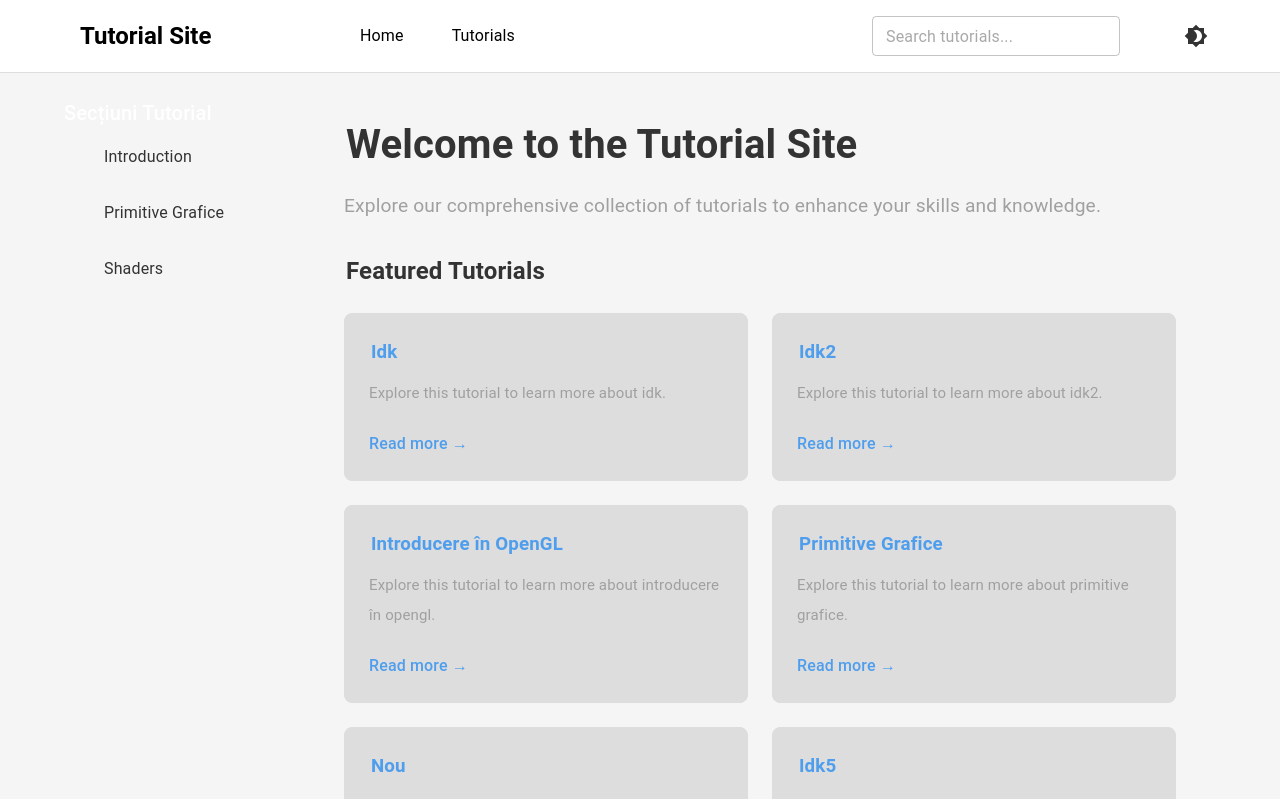
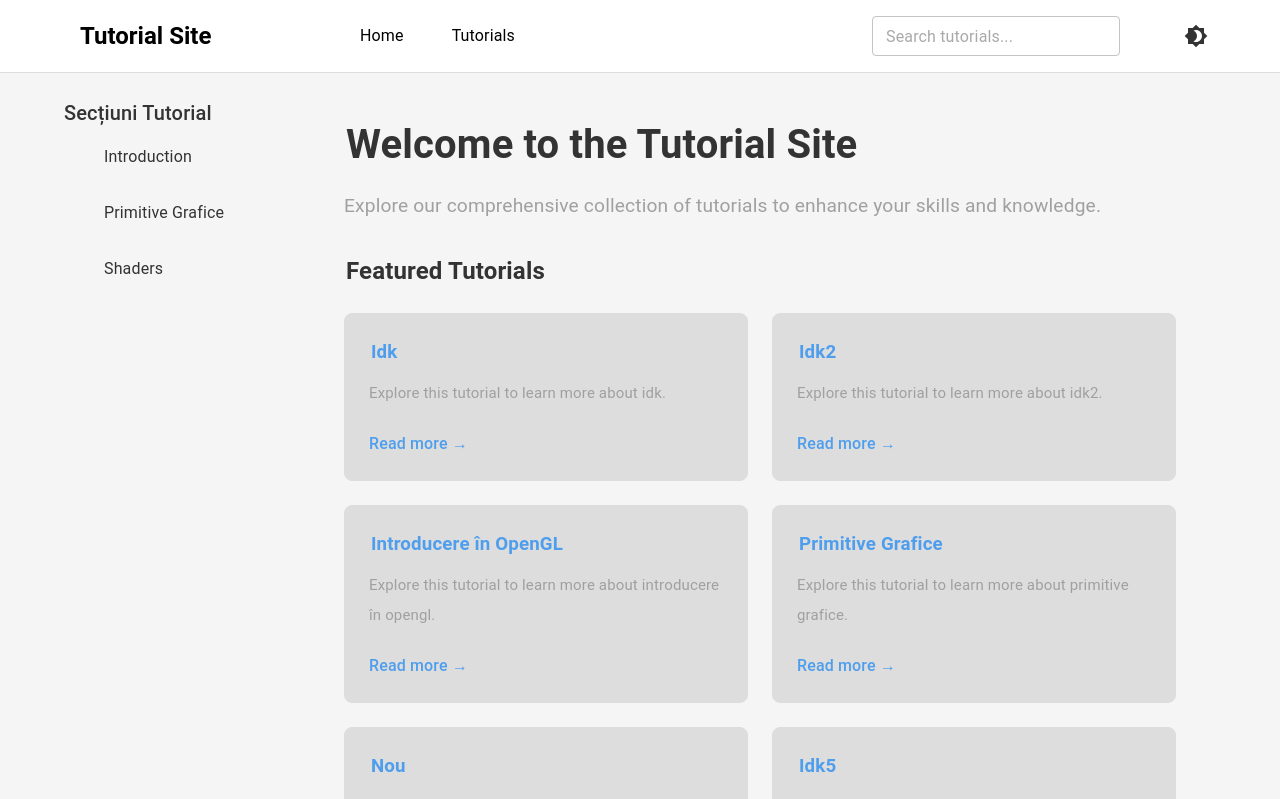
Before and after one commit to Lung-Alexandra/tutorial-site, a Next.js app: page / in a window 1280 px wide. Shown: the top 799 px of the page. Built offline with nearby package versions, Linux system fonts and the light colour scheme; some icons are missing.

Commit message:
color, layout fixes

```diff
--- a/components/Navigation.tsx
+++ b/components/Navigation.tsx
@@ -78,10 +78,10 @@ const Navigation: React.FC<NavigationProps> = ({ nav }) => {
                                 onClick={() => toggleFolder(currentPath)}
                                 sx={{pl: 2*level}}
                             >
-                                <IconButton sx={{ color: 'white' }}>
+                                <IconButton>
                                     {isExpanded ? <ExpandLessIcon /> : <ExpandMoreIcon />}
                                 </IconButton>
-                                <ListItemText primary={name} sx={{color: 'inherit' }} />
+                                <ListItemText primary={name} />
                             </ListItemButton>
                             <Collapse in={isExpanded} timeout="auto" unmountOnExit>
                                 {renderNavItems(value as Record<string, NavItem>, currentPath, level + 1)}
@@ -97,11 +97,11 @@ const Navigation: React.FC<NavigationProps> = ({ nav }) => {
 
     return (
         <nav style={{flexShrink: 0, width: '100%' }}>
-            <Typography variant="h6" sx={{ color: 'white' }}>
+            <Typography variant="h6">
                 Secțiuni Tutorial
             </Typography>
             {Object.keys(navTree).length === 0 ? (
-                <Typography variant="body1" sx={{ color: 'white' }}>
+                <Typography variant="body1">
                     Nu există secțiuni disponibile.
                 </Typography>
             ) : (
```
